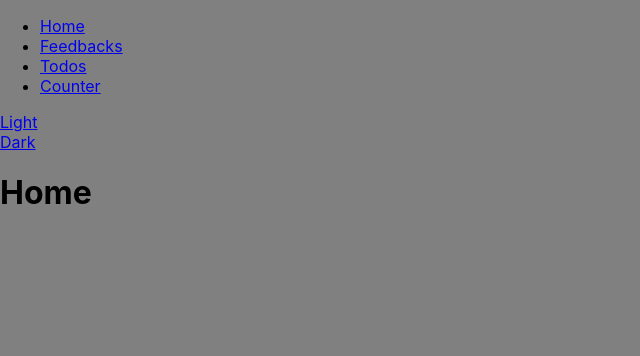
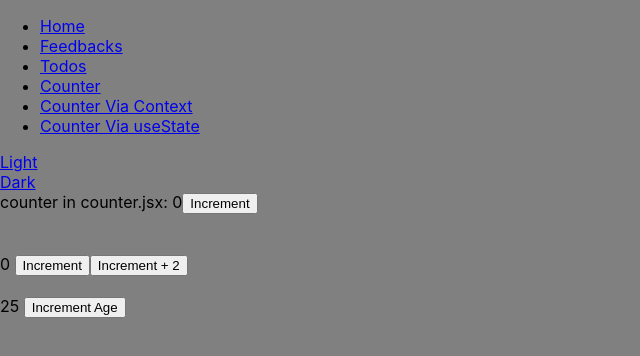
Before and after one commit to js-myfreedom/practice-1207, a React (Create React App) app: page /counterViaUseState in a window 1280 px wide. Shown: the top 356 px of the page, without its empty margins (0-640 px from the left). Built offline with nearby package versions, Linux system fonts and the light colour scheme.

Commit message:
add counter via Context, add counter via useState

```diff
--- a/src/components/App/App.js
+++ b/src/components/App/App.js
@@ -12,6 +12,8 @@ import { useState } from 'react';
 import config from '../../utils/config';
 import Todos from "../Todos/Todos";
 import Counter from "../Counter/Counter";
+import CounterViaContext from "../CounterViaContext/CounterViaContext";
+import CounterViaUseState from "../CounterViaUseState/CounterViaUseState";
 
 function App() {
 
@@ -43,6 +45,12 @@ function App() {
               <li>
                 <Link to="/counter">Counter</Link>
               </li>
+              <li>
+                <Link to="/counterViaContext">Counter Via Context</Link>
+              </li>
+              <li>
+                <Link to="/counterViaUseState">Counter Via useState</Link>
+              </li>
             </ul>
           </nav>
           <Link to="" data-theme="light" onClick={changeTheme}>Light</Link>
@@ -61,6 +69,12 @@ function App() {
             <Route path="/counter">
               <Counter />
             </Route>
+            <Route path="/counterViaContext">
+              <CounterViaContext />
+            </Route>
+            <Route path="/counterViaUseState">
+              <CounterViaUseState />
+            </Route>
             <Route path="/">
               <Home />
             </Route>
--- a/src/components/Counter/Counter.jsx
+++ b/src/components/Counter/Counter.jsx
@@ -1,5 +1,5 @@
 import React, { useEffect, useState } from 'react';
-import CounterButtons from '../CounterButtons/CounterButtons';
+import CounterButtons from './CounterButtons/CounterButtons';
 import { Provider } from 'react-redux';
 import store from '../../redux/store';
 import { initialState } from '../../redux/reducers';
--- a/src/components/CounterButtons/CounterButtons.jsx
+++ b/src/components/Counter/CounterButtons/CounterButtons.jsx
@@ -1,6 +1,6 @@
 import React from 'react';
 import { useSelector, useDispatch } from 'react-redux';
-import { incrementAge, incrementAsync } from '../../redux/actionCreators';
+import { incrementAge, incrementAsync } from '../../../redux/actionCreators';
 
 const CounterButtons = () => {
     const dispatch = useDispatch();
--- /dev/null
+++ b/src/components/CounterViaContext/CounterButtons/CounterButtons.jsx
@@ -0,0 +1,27 @@
+import React from 'react';
+import { useContext } from 'react';
+import CounterContext from '../CounterContext';
+
+const CounterButtons = () => {
+    const { age, counter, increment, incrementAge } = useContext(CounterContext);
+
+    const onButtonClick = (count) => {
+        increment(count);
+    }
+    const onAgeButtonClick = () => {
+        incrementAge();
+    }
+
+    return <>
+        <br />
+        {counter}{' '}
+        <button onClick={onButtonClick.bind(null, 1)}>Increment</button>
+        <button onClick={() => { onButtonClick(2); }}>Increment + 2</button>
+        <br />
+        <br />
+        {age}&nbsp;
+        <button onClick={onAgeButtonClick}>Increment Age</button>
+    </>
+}
+
+export default CounterButtons;
--- /dev/null
+++ b/src/components/CounterViaContext/CounterContext.js
@@ -0,0 +1,3 @@
+import React from 'react';
+
+export default React.createContext();
--- /dev/null
+++ b/src/components/CounterViaContext/CounterViaContext.jsx
@@ -0,0 +1,46 @@
+import React, { useState, useCallback } from 'react';
+import CounterButtons from './CounterButtons/CounterButtons';
+import CounterContext from './CounterContext';
+
+const initialState = {
+    counter: 0,
+    age: 25,
+};
+
+export default function CounterViaContext() {
+    const [state, setState] = useState(initialState);
+    // const [isStoreSubsribed, setStoreSubsribed] = useState(false);
+    const { counter } = state;
+
+    const increment = useCallback((count) => {
+        setState({ ...state, counter: state.counter + (count || 1) });
+    }, [state]);
+
+    const incrementAge = () => {
+        setState({ ...state, age: state.age + 1 });
+    }
+
+    const onButtonClick = () => {
+        increment();
+    }
+
+    // useEffect(() => {
+    //     increment(7);
+    //     increment(7);
+    //     increment(7);
+
+    //     setStoreSubsribed(true);
+
+    // }, [increment]);
+
+    return <>
+        <br />123
+        counter in counter.jsx: {counter}
+        <button onClick={onButtonClick}>Increment</button>
+        <br />
+        <br />
+        <CounterContext.Provider value={{ ...state, increment, incrementAge }}>
+            <CounterButtons />
+        </CounterContext.Provider>
+    </>
+}
--- /dev/null
+++ b/src/components/CounterViaUseState/CounterButtons/CounterButtons.jsx
@@ -0,0 +1,24 @@
+import React from 'react';
+
+const CounterButtons = ({ age, counter, increment, incrementAge }) => {
+
+    const onButtonClick = (count) => {
+        increment(count);
+    }
+    const onAgeButtonClick = () => {
+        incrementAge();
+    }
+
+    return <>
+        <br />
+        {counter}{' '}
+        <button onClick={onButtonClick.bind(null, 1)}>Increment</button>
+        <button onClick={() => { onButtonClick(2); }}>Increment + 2</button>
+        <br />
+        <br />
+        {age}&nbsp;
+        <button onClick={onAgeButtonClick}>Increment Age</button>
+    </>
+}
+
+export default CounterButtons;
--- /dev/null
+++ b/src/components/CounterViaUseState/CounterViaUseState.jsx
@@ -0,0 +1,33 @@
+import React, { useState, useCallback } from 'react';
+import CounterButtons from './CounterButtons/CounterButtons';
+
+const initialState = {
+    counter: 0,
+    age: 25,
+};
+
+export default function CounterViaUseState() {
+    const [state, setState] = useState(initialState);
+    const { counter } = state;
+
+    const increment = useCallback((count) => {
+        setState({ ...state, counter: state.counter + (count || 1) });
+    }, [state]);
+
+    const incrementAge = () => {
+        setState({ ...state, age: state.age + 1 });
+    }
+
+    const onButtonClick = () => {
+        increment();
+    }
+
+    return <>
+        <br />
+        counter in counter.jsx: {counter}
+        <button onClick={onButtonClick}>Increment</button>
+        <br />
+        <br />
+        <CounterButtons {...state} increment={increment} incrementAge={incrementAge} />
+    </>
+}
```
